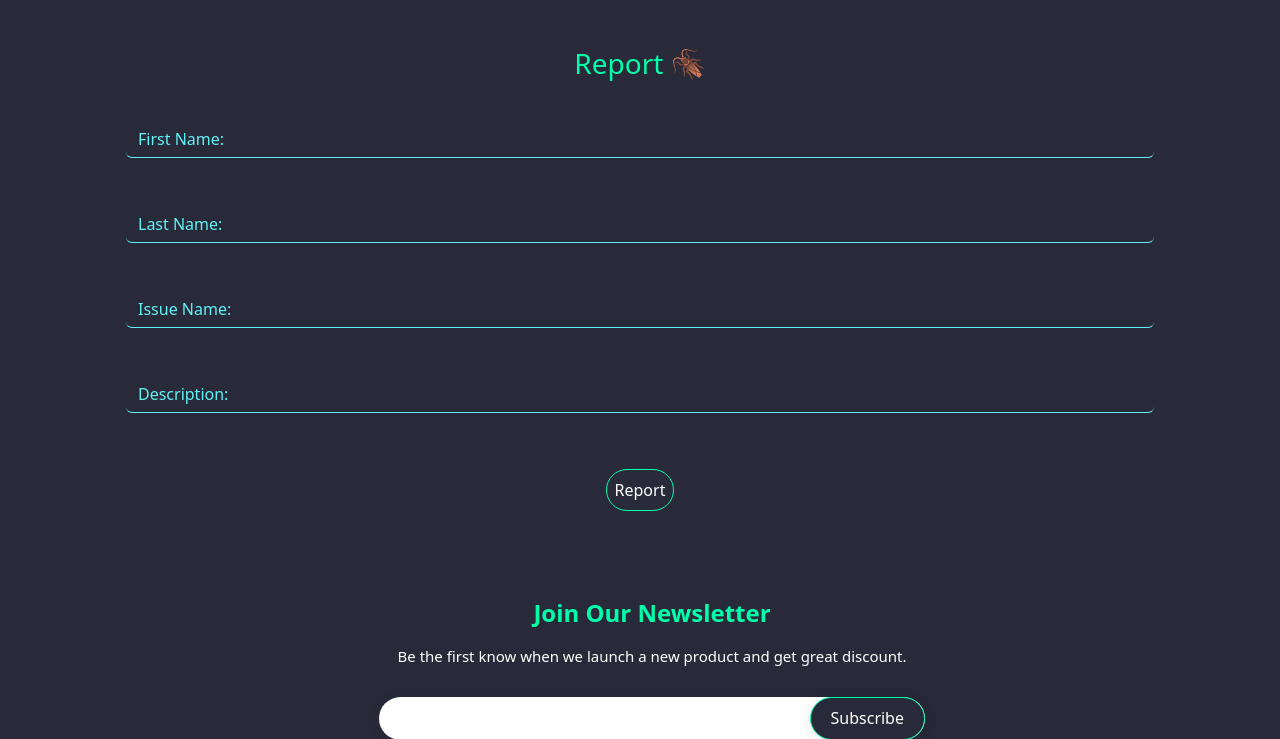
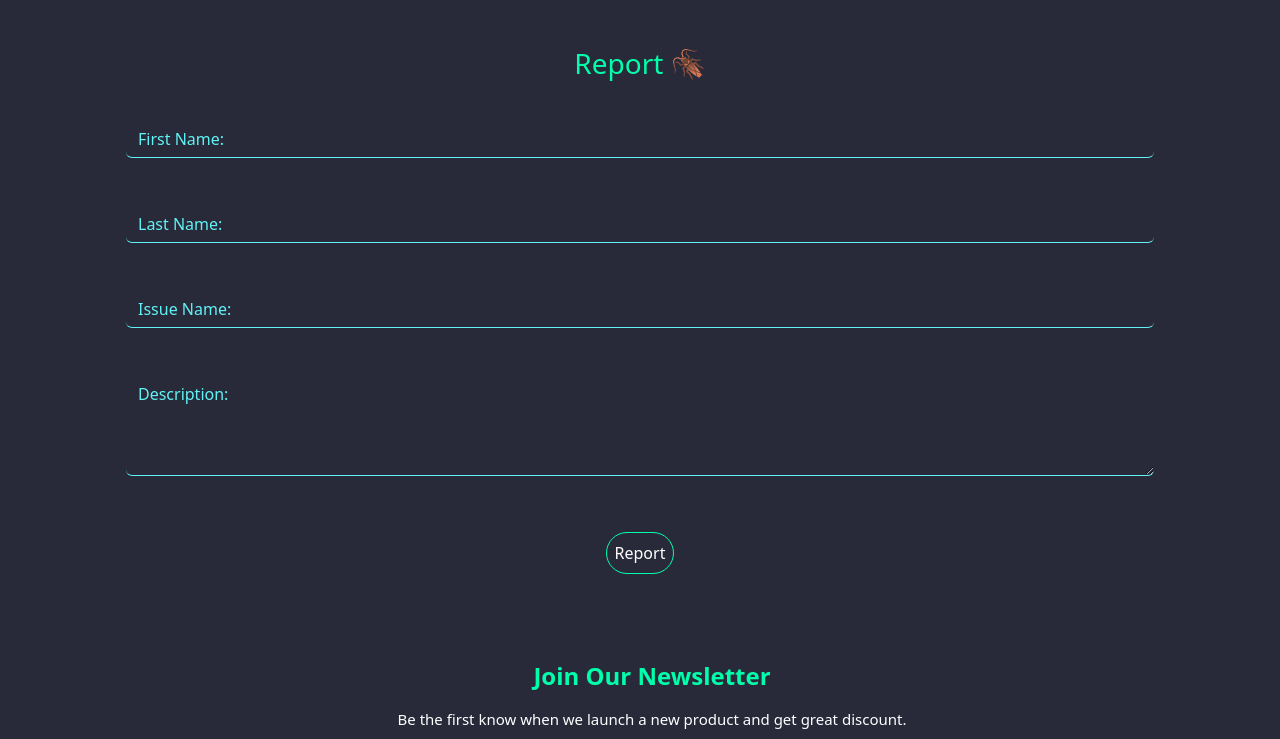
Before and after one commit to wilkensoncode/bug-tacker, a Python web app: template client/templates/report.html in a window 1280 px wide. Shown: the part 73-812 px from the top of the page. Run offline with Jinja, Linux system fonts and the light colour scheme; the template is opened without the code that fills it, so the values that code supplies are empty.

Commit message:
add text erea

```diff
--- a/__init__.py
+++ b/__init__.py
@@ -33,6 +33,8 @@ def create_app():
     app = Flask(__name__, template_folder='client/templates', static_folder='client/static')
     app.config['SECRET_KEY'] = SECRET_KEY  # set secret key
     app.config["SQLALCHEMY_DATABASE_URI"] = f"sqlite:///{DB_NAME}"
+    # db.init_app(app)
+
     # user route
     app.register_blueprint(view, url_prefix='/')
     app.register_blueprint(auth, url_prefix='/')
--- a/client/static/css/form.css
+++ b/client/static/css/form.css
@@ -31,7 +31,7 @@
     color:var(--green)
 }
 
-.col input, span {
+.col input, span{
     border-top: none;
     border-left:None;
     border-right:none;
@@ -52,6 +52,15 @@
     border-bottom: 1px solid var(--blue);
  }
 
+.col textarea{
+    background: var(--dark) !important;
+    border-left: none;
+    border-right: none;
+    border-top: none;
+    color: var(--blue) !important;
+    border-bottom: 1px solid var(--blue);
+}
+
 .col span, input {
          display: block;
 }
--- a/client/static/css/issue.css
+++ b/client/static/css/issue.css
@@ -46,3 +46,13 @@
 .desc-color {
     color: var(--blue);
 }
+
+.btn-status {
+    color: var(--blue) !important;
+    border-bottom: solid 2px var(--blue) !important;
+}
+
+.btn-status:hover {
+    color: var(--blue) !important;
+    border-bottom: solid 2px var(--action-color) !important;
+}
--- a/client/static/css/main.css
+++ b/client/static/css/main.css
@@ -31,7 +31,7 @@ a {
 #hero {
   width: 100%;
   height: 80vh;
-  /*background: var(--hero);*/
+  /*background: var(--hero); */
 }
 
 #hero .container {
--- a/client/templates/base.html
+++ b/client/templates/base.html
@@ -94,7 +94,7 @@
 						<div class="col-lg-6">
 							<h4>Join Our Newsletter</h4>
 							<p>Be the first know when we launch a new product and get great discount. </p>
-							<form action="" method="post">
+							<form action="{{url_for('view.subscribe')}}">
 								<input type="email" name="email"><input type="submit" value="Subscribe">
 							</form>
 						</div>
--- a/client/templates/report.html
+++ b/client/templates/report.html
@@ -3,34 +3,34 @@
 {% block title %} report {% endblock %}
 
 {% block section %}
-	<form  action="">
+	<form  action="{{url_for('view.report')}}" method="POST">
 		<div class="container ">
 			<div class="sign pt-5" align="center"><h3>Report 🪳</h3></div>
 			<div class="justify-content-center p-2">
 				<div class="row p-4">
 					<div class="col input-group">
 						<span class="input-group-text">First Name:</span>
-						<input type="text" class="form-control" id="firstname" name="firstname">
+						<input type="text" class="form-control" id="firstname" name="first_name">
 					</div>
 				</div>
 				<div class="row p-4">
 					<div class="col input-group">
 						<span class="input-group-text">Last Name:</span>
-						<input type="text" class="form-control" id="lastname" name="lastname">
+						<input type="text" class="form-control" id="lastname" name="last_name">
 					</div>
 				</div>
 
 				<div class="row p-4">
 					<div class="col input-group">
 						<span class="input-group-text">Issue Name:</span>
-						<input type="text" class="form-control" id="report" name="report" />
+						<input type="text" class="form-control" id="report" name="issue" />
 					</div>
 				</div>
 
 				<div class="row p-4">
 					<div class="col input-group">
 						<span class="input-group-text">Description:</span>
-						<input type="text" class="form-control" id="desc" name="desc" />
+						<textarea class="form-control" id="floatingTextarea2" style="height: 100px" name="description"></textarea>
 					</div>
 				</div>
 			</div>
--- a/server/models.py
+++ b/server/models.py
@@ -18,6 +18,3 @@ class Report(db.Model):
     last_name = db.Column(db.String(100))
     description = db.Column(db.String(500))
     issue_name = db.Column(db.String(100))
-
-
-# input from admin
```
Also changed, not shown: client/templates/issues.html (+4 -4 lines), server/views.py (+37 -3 lines).
